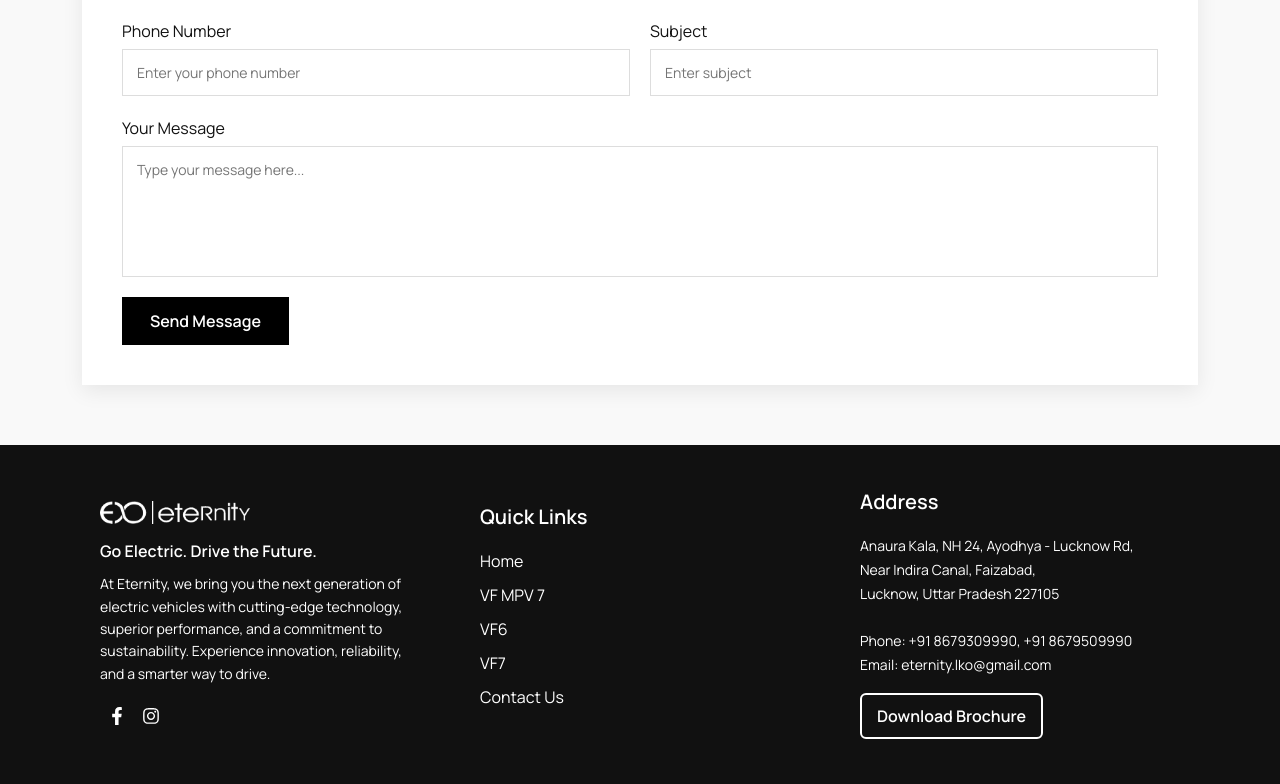
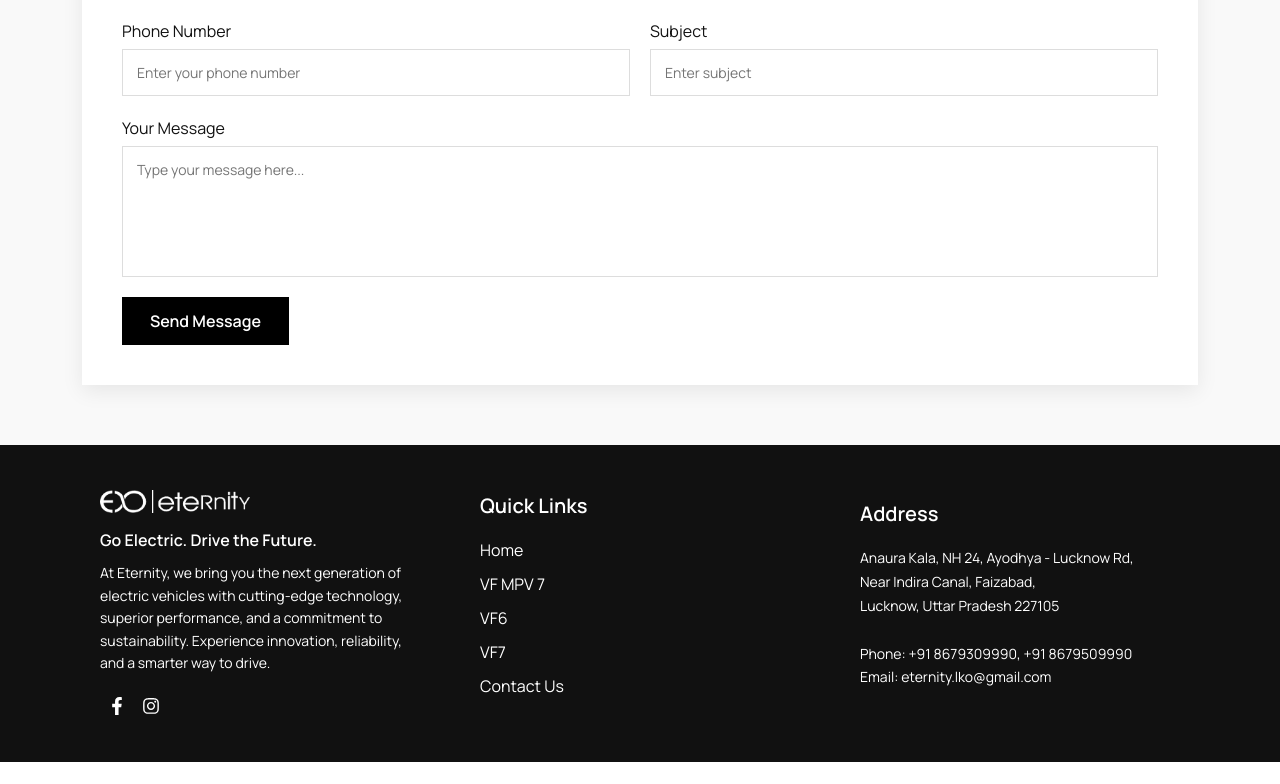
Before and after one commit to rishab-sudo/Eternity, a React (Create React App) app: page /contact in a window 1280 px wide. Shown: the part 1374-2158 px from the top of the page. After the commit the page ends 2136 px from the top, so only its background shows below. Built offline with nearby package versions, Linux system fonts and the light colour scheme.

Commit message:
23april2026

```diff
--- a/src/components/Footer.js
+++ b/src/components/Footer.js
@@ -92,7 +92,7 @@ const Footer = () => {
                   </a>
                 </p>
 
-                <button className="brochure-btn">Download Brochure</button>
+                {/* <button className="brochure-btn">Download Brochure</button> */}
               </div>
             </Col>
           </Row>
--- a/src/components/Navbar.js
+++ b/src/components/Navbar.js
@@ -65,7 +65,7 @@ const Navbar = () => {
       <div className={`sidebar ${menuOpen ? "open" : ""}`}>
 
         <div className="sidebar-logo">
-          <img src={require("../assets/eternity-logo-white.png")} />
+          <img src={require("../assets/eternity-logo-white.png")} alt="sidebar-logo"/>
         </div>
 
         <a className="links" href="/" onClick={() => setMenuOpen(false)}>Home</a>
```
